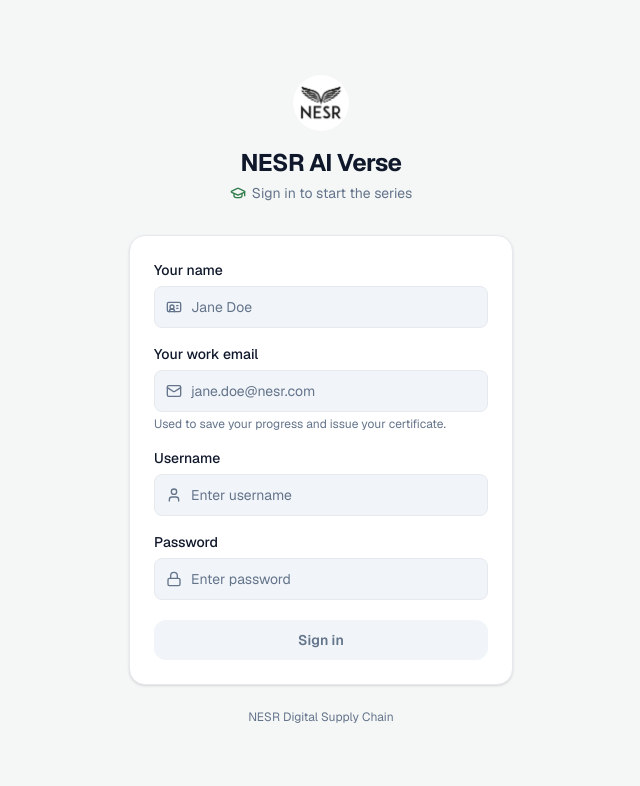
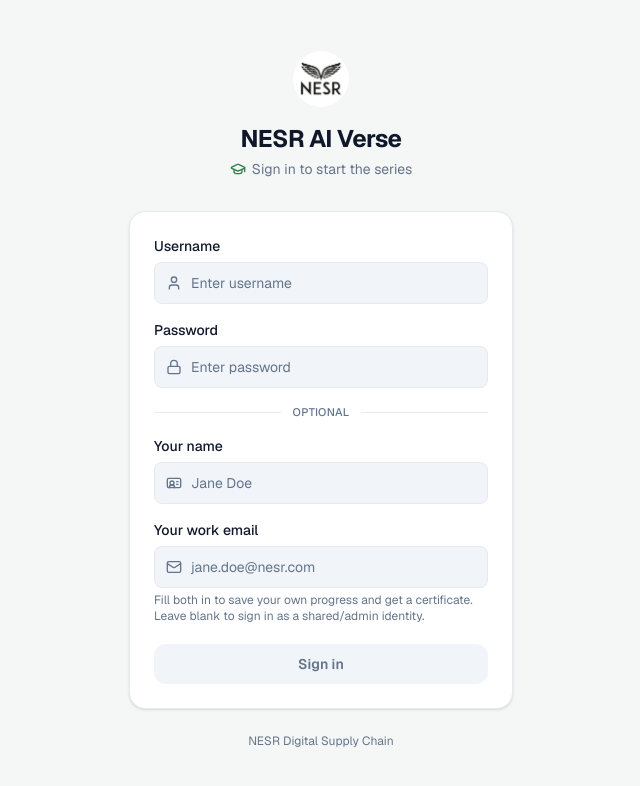
Before and after one commit to Digital-NESR/learn-ai, a Next.js app: page /login in a window 1280 px wide. Shown: the top 786 px of the page, without its empty margins (319-959 px from the left). Built offline with nearby package versions, Linux system fonts and the light colour scheme.

Commit message:
Make name/email optional on the admin bypass login
Username+password alone signs in under the shared admin identity again;
name/email are now optional extras for per-person progress tracking.

```diff
--- a/src/app/login/LoginForm.tsx
+++ b/src/app/login/LoginForm.tsx
@@ -35,7 +35,7 @@
       router.refresh();
       return;
     }
-    setError('Check your name, email, username, and password and try again.');
+    setError('Incorrect username or password.');
     setLoading(false);
   }
 
@@ -84,49 +84,8 @@
             </>
           )}
 
-          {/* Username / password (interim + break-glass) */}
+          {/* Username / password (admin break-glass) */}
           <form onSubmit={handleSubmit} className="flex flex-col gap-4">
-            <div>
-              <label htmlFor="name" className="block text-sm font-medium text-[var(--text)] mb-1.5">
-                Your name
-              </label>
-              <div className="relative">
-                <IdCard className="absolute left-3 top-1/2 -translate-y-1/2 w-4 h-4 text-[var(--muted)] pointer-events-none" />
-                <input
-                  id="name"
-                  type="text"
-                  autoComplete="name"
-                  value={name}
-                  onChange={e => setName(e.target.value)}
-                  required
-                  className="w-full pl-9 pr-3 py-2.5 text-sm bg-[var(--card-2)] border border-[var(--border)] rounded-lg focus:outline-none focus:ring-2 focus:ring-[var(--brand)]/20 focus:border-[var(--brand)] transition-colors placeholder-[var(--muted)]"
-                  placeholder="Jane Doe"
-                />
-              </div>
-            </div>
-
-            <div>
-              <label htmlFor="email" className="block text-sm font-medium text-[var(--text)] mb-1.5">
-                Your work email
-              </label>
-              <div className="relative">
-                <Mail className="absolute left-3 top-1/2 -translate-y-1/2 w-4 h-4 text-[var(--muted)] pointer-events-none" />
-                <input
-                  id="email"
-                  type="email"
-                  autoComplete="email"
-                  value={email}
-                  onChange={e => setEmail(e.target.value)}
-                  required
-                  className="w-full pl-9 pr-3 py-2.5 text-sm bg-[var(--card-2)] border border-[var(--border)] rounded-lg focus:outline-none focus:ring-2 focus:ring-[var(--brand)]/20 focus:border-[var(--brand)] transition-colors placeholder-[var(--muted)]"
-                  placeholder="jane.doe@nesr.com"
-                />
-              </div>
-              <p className="mt-1 text-xs text-[var(--muted)]">
-                Used to save your progress and issue your certificate.
-              </p>
-            </div>
-
             <div>
               <label htmlFor="username" className="block text-sm font-medium text-[var(--text)] mb-1.5">
                 Username
@@ -165,6 +124,52 @@
               </div>
             </div>
 
+            <div className="flex items-center gap-3 text-[11px] font-medium uppercase tracking-wide text-[var(--muted)]">
+              <span className="h-px flex-1 bg-[var(--border)]" />
+              optional
+              <span className="h-px flex-1 bg-[var(--border)]" />
+            </div>
+
+            <div>
+              <label htmlFor="name" className="block text-sm font-medium text-[var(--text)] mb-1.5">
+                Your name
+              </label>
+              <div className="relative">
+                <IdCard className="absolute left-3 top-1/2 -translate-y-1/2 w-4 h-4 text-[var(--muted)] pointer-events-none" />
+                <input
+                  id="name"
+                  type="text"
+                  autoComplete="name"
+                  value={name}
+                  onChange={e => setName(e.target.value)}
+                  className="w-full pl-9 pr-3 py-2.5 text-sm bg-[var(--card-2)] border border-[var(--border)] rounded-lg focus:outline-none focus:ring-2 focus:ring-[var(--brand)]/20 focus:border-[var(--brand)] transition-colors placeholder-[var(--muted)]"
+                  placeholder="Jane Doe"
+                />
+              </div>
+            </div>
+
+            <div>
+              <label htmlFor="email" className="block text-sm font-medium text-[var(--text)] mb-1.5">
+                Your work email
+              </label>
+              <div className="relative">
+                <Mail className="absolute left-3 top-1/2 -translate-y-1/2 w-4 h-4 text-[var(--muted)] pointer-events-none" />
+                <input
+                  id="email"
+                  type="email"
+                  autoComplete="email"
+                  value={email}
+                  onChange={e => setEmail(e.target.value)}
+                  className="w-full pl-9 pr-3 py-2.5 text-sm bg-[var(--card-2)] border border-[var(--border)] rounded-lg focus:outline-none focus:ring-2 focus:ring-[var(--brand)]/20 focus:border-[var(--brand)] transition-colors placeholder-[var(--muted)]"
+                  placeholder="jane.doe@nesr.com"
+                />
+              </div>
+              <p className="mt-1 text-xs text-[var(--muted)]">
+                Fill both in to save your own progress and get a certificate. Leave blank to sign in
+                as a shared/admin identity.
+              </p>
+            </div>
+
             {error && (
               <p className="text-sm text-[var(--danger)] bg-[var(--danger-soft)] border border-[var(--danger-border)] rounded-lg px-3 py-2">
                 {error}
@@ -173,7 +178,7 @@
 
             <button
               type="submit"
-              disabled={loading || !name || !email || !username || !password}
+              disabled={loading || !username || !password}
               className="mt-1 w-full py-2.5 rounded-xl text-sm font-semibold text-white bg-[var(--brand)] hover:bg-[#276041] disabled:bg-[var(--card-2)] disabled:text-[var(--muted)] disabled:cursor-not-allowed transition-colors"
             >
               {loading ? 'Signing in…' : 'Sign in'}
--- a/src/lib/auth.ts
+++ b/src/lib/auth.ts
@@ -48,22 +48,25 @@
         name: { label: 'Name', type: 'text' },
         email: { label: 'Email', type: 'text' },
       },
-      // The username/password is a shared break-glass gate, not a per-person
-      // credential — name/email identify the actual person so progress,
-      // certificates, and hackathon entries key correctly per user.
+      // The username/password is a shared break-glass gate for admins, not a
+      // per-person credential — real learners use SSO. Name/email are
+      // optional here: when given, they identify the actual person so
+      // progress/certificates/hackathon entries key correctly; when
+      // omitted, the admin signs in under one generic shared identity.
       async authorize(credentials) {
+        if (credentials?.username !== FALLBACK_USER || credentials?.password !== FALLBACK_PASS) {
+          return null;
+        }
         const name = credentials?.name?.trim();
         const email = credentials?.email?.trim().toLowerCase();
-        if (
-          credentials?.username === FALLBACK_USER &&
-          credentials?.password === FALLBACK_PASS &&
-          name &&
-          email &&
-          EMAIL_RE.test(email)
-        ) {
+        if (name && email && EMAIL_RE.test(email)) {
           return { id: email, name, email };
         }
-        return null;
+        return {
+          id: 'shared',
+          name: 'NESR AI Verse',
+          email: `${FALLBACK_USER}@nesr.com`,
+        };
       },
     }),
   ],
```
